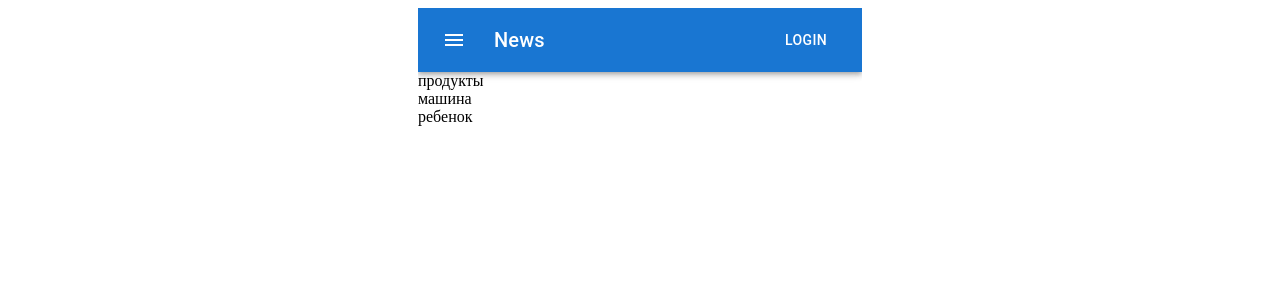
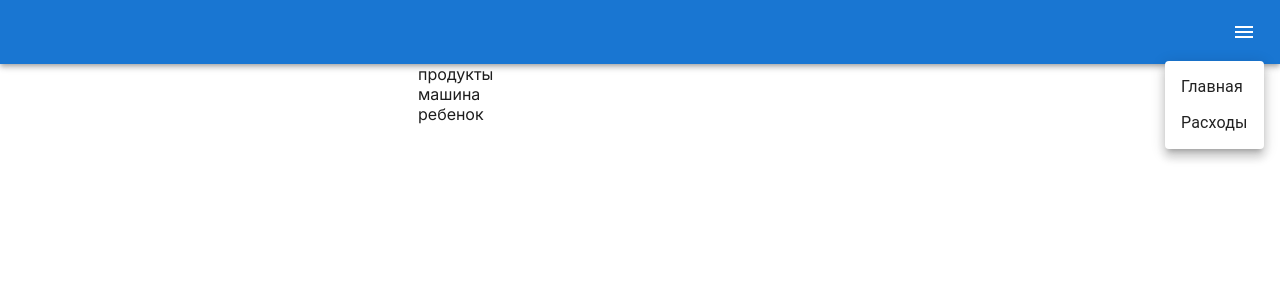
Before and after one commit to AlexeyZheryakov/notebook, a React (Vite) app: page /expenses in a window 1280 px wide. Both pictures are taken after a click on the button "menu". Shown: the top 300 px of the page. Built offline with nearby package versions, Linux system fonts and the light colour scheme.

Commit message:
added reboot styles, added app bar menu on main page

```diff
--- a/package.json
+++ b/package.json
@@ -28,7 +28,8 @@
     "react-dom": "^18.2.0",
     "react-redux": "^9.1.0",
     "react-router-dom": "^6.27.0",
-    "sass": "^1.80.3"
+    "sass": "^1.80.3",
+    "vaul": "^1.1.0"
   },
   "devDependencies": {
     "@testing-library/dom": "^9.3.4",
--- a/src/app/App.tsx
+++ b/src/app/App.tsx
@@ -1,7 +1,88 @@
 import Router from "@/routes"
+import "./index.scss"
+import {
+  AppBar,
+  Box,
+  IconButton,
+  Menu,
+  MenuItem,
+  Toolbar,
+  Typography,
+} from "@mui/material"
+import MenuIcon from "@mui/icons-material/Menu"
+import { useState } from "react"
+import { useNavigate } from "react-router-dom"
+import { getRouteExpenses, getRouteMain } from "@/routes/router"
 
 const App = () => {
-  return <Router />
+  const navigate = useNavigate()
+  const [anchorEl, setAnchorEl] = useState<null | HTMLElement>(null)
+  const handleCloseMenu = () => {
+    setAnchorEl(null)
+  }
+  const handleOpenMenu = (event: React.MouseEvent<HTMLElement>) => {
+    setAnchorEl(event.currentTarget)
+  }
+
+  return (
+    <>
+      <Box sx={{ flexGrow: 1 }}>
+        <AppBar position="static">
+          <Toolbar>
+            <Typography
+              variant="h6"
+              component="div"
+              sx={{ flexGrow: 1 }}
+            ></Typography>
+            <IconButton
+              size="large"
+              edge="end"
+              color="inherit"
+              aria-label="menu"
+              onClick={handleOpenMenu}
+            >
+              <MenuIcon />
+            </IconButton>
+            <Menu
+              sx={{ mt: "45px" }}
+              id="menu-appbar"
+              anchorEl={anchorEl}
+              anchorOrigin={{
+                vertical: "top",
+                horizontal: "right",
+              }}
+              keepMounted
+              transformOrigin={{
+                vertical: "top",
+                horizontal: "right",
+              }}
+              open={Boolean(anchorEl)}
+              onClose={handleCloseMenu}
+            >
+              <MenuItem
+                onClick={() => {
+                  navigate(getRouteMain())
+                  handleCloseMenu()
+                }}
+              >
+                <Typography sx={{ textAlign: "center" }}>Главная</Typography>
+              </MenuItem>
+              <MenuItem
+                onClick={() => {
+                  navigate(getRouteExpenses())
+                  handleCloseMenu()
+                }}
+              >
+                <Typography sx={{ textAlign: "center" }}>Расходы</Typography>
+              </MenuItem>
+            </Menu>
+          </Toolbar>
+        </AppBar>
+      </Box>
+
+      <Router />
+    </>
+  )
 }
 
 export default App
--- /dev/null
+++ b/src/app/index.scss
@@ -0,0 +1,2 @@
+@import '../theme/reboot.scss';
+@import '../theme/global.scss';
--- a/src/pages/Expenses/Expenses.tsx
+++ b/src/pages/Expenses/Expenses.tsx
@@ -1,14 +1,5 @@
-import {
-  AppBar,
-  Box,
-  Button,
-  Container,
-  IconButton,
-  Stack,
-  Toolbar,
-  Typography,
-} from "@mui/material"
-import MenuIcon from "@mui/icons-material/Menu"
+import { Container, Stack } from "@mui/material"
+
 import s from "./styles.module.scss"
 
 export const TEST_ID = "Expenses"
@@ -45,30 +36,11 @@ const Expenses = () => {
       className={s.expenses}
       data-testid={TEST_ID}
     >
-      <Box sx={{ flexGrow: 1 }}>
-        <AppBar position="static">
-          <Toolbar>
-            <IconButton
-              size="large"
-              edge="start"
-              color="inherit"
-              aria-label="menu"
-              sx={{ mr: 2 }}
-            >
-              <MenuIcon />
-            </IconButton>
-            <Typography variant="h6" component="div" sx={{ flexGrow: 1 }}>
-              News
-            </Typography>
-            <Button color="inherit">Login</Button>
-          </Toolbar>
-        </AppBar>
-        <div className={s.expensesContent}>
-          {expenses.map(({ id, type }) => (
-            <Stack key={id}>{type}</Stack>
-          ))}
-        </div>
-      </Box>
+      <div className={s.expensesContent}>
+        {expenses.map(({ id, type }) => (
+          <Stack key={id}>{type}</Stack>
+        ))}
+      </div>
     </Container>
   )
 }
--- a/src/pages/Main/Main.tsx
+++ b/src/pages/Main/Main.tsx
@@ -1,4 +1,5 @@
 import { Container } from "@mui/material"
+
 import s from "./styles.module.scss"
 
 export const TEST_ID = "Main"
--- /dev/null
+++ b/src/theme/color.scss
@@ -0,0 +1,139 @@
+// background
+$background-White-100: #ffffff;
+$background-White-30: #ffffff4d;
+$background-White-20: #ffffff33;
+
+$background-Grey-100: #1d1d1d;
+$background-Grey-90: #393939;
+$background-Grey-80: #1d1d1dcc;
+$background-Grey-60: #1d1d1d99;
+$background-Grey-50: #1d1d1d80;
+$background-Grey-30: #1d1d1d4d;
+$background-Grey-10: #1d1d1d1a;
+
+$background-red-100: #ff0a56;
+
+$background-light-grey: #f0f0f0;
+
+$background-lime: #7fff00;
+
+// stroke
+$stroke-white-100: #ffffff;
+$stroke-Grey-100: #1d1d1d;
+$stroke-white-30: #ffffff4d;
+$stroke-grey-10: #1d1d1d1a;
+
+$stroke-red-100: #ff0a56;
+
+//Typography & text
+$text-color-white-100: #ffffff;
+$text-color-white-50: #ffffff80;
+$text-color-grey-100: #1d1d1d;
+$text-color-grey-50: #1d1d1d80;
+$text-color-grey-60: #1d1d1d99;
+
+$primary-text: #1d1d1d;
+$secondary-text: #ffffff;
+$error-text: #ff0a56;
+$red-text: #ff0a56;
+$lime-text: #7fff00;
+$disabled-text: #1d1d1d4d;
+$primary-border: #ffffff;
+$secondary-border: #1d1d1d;
+
+// Divider ==========
+$black-divider-background: #1d1d1d;
+$white-divider-background: #ffffff;
+$grey-divider-background: #1d1d1d1a;
+
+// Bottom sheet ==========
+$bottom-sheet-background-white: #ffffff;
+$bottom-sheet-background-grey: #e8e8e8;
+$bottom-sheet-backdrop-background: rgba(29, 29, 29, 30%);
+
+// Bottom navigation ==========
+$bottom-navigation-background-light: #ffffff99;
+$bottom-navigation-background-dark: #1d1d1d99;
+
+// TabButtons ==========
+$tab-buttons-background: #1d1d1d1a;
+$tab-buttons-btn: #f0f0f0;
+$tab-buttons-btn-active: #ffffff;
+
+// input ==========
+$input-primary-background: #f4f4f4;
+$input-secondary-background: #1d1d1d;
+
+// PinInput ==========
+$pin-input-background: #ffffff;
+$pin-input-border-bottom: #ffffff66;
+$pin-input-border-bottom-error: #ff0a56;
+
+// Card ==========
+$card-background-white: #ffffff;
+$card-background-grey: #dddddd;
+
+// Notice ==========
+$notice-background-success: #7fff00;
+$notice-background-warning: #ffe923;
+$notice-background-error: #db2c2c;
+$notice-background-info: #f0f0f0;
+
+// Search ==========
+$search-background-grey: $background-Grey-10;
+$search-caret-color: #7fff00;
+
+// FilterMenu ==========
+$filter-menu-background: #e8e8e8;
+
+// Point ==========
+$point-end-background: #262626;
+$sizes-background-black: #1d1d1d;
+
+// CheckBox ==========
+$checkbox-no-active-background-color-grey: #1d1d1d1a;
+$checkbox-no-active-background-color-lightgrey: #ffffff50;
+$checkbox-active-background-color-green: #7fff00;
+$checkbox-after-background-color-white: #ffffff;
+
+// Edit ==========
+$edit-avatar-button-background-color: #f4f4f4;
+$edit-avatar-profile-icon-background-color: #ffffff;
+
+// Edit ==========
+$profile-invite-banner-background-color: #7fff00;
+
+// AreaGraphic ==========
+$tooltip-item-background-color: #dc01ff;
+$graphic-background-color: #2c2c2c;
+
+// SwiperPicker ==========
+$swiper-picker-background-line: #7fff00;
+
+// DatePicker ==========
+$date-picker-background-active: #1d1d1d;
+
+// SplashScreen ==========
+$splash-screen-background: #1d1d1d;
+
+// Onboarding ==========
+$onboarding-caret-color: #adfa2e;
+$onboarding-button-color-grey: #545454;
+$onboarding-button-color-lime: #7fff00;
+$onboarding-loading-bar-background: #272727;
+
+// PaySubscribe ==========
+$pay-subscribe-background: #7fff00;
+
+// BodyMassIndex ==========
+$bodymassindex-background-color: #2c2c2c;
+
+// CircularProgressbar
+$circular-progressbar-track-color: #ffffff66;
+$circular-progressbar-indicator-color: #7fff00;
+
+// Stepmeter
+$stepmeter-background: #2c2c2c;
+$stepmeter-tooltip-background: #ffffff1a;
+$stepmeter-progress-indicator: #db00ff;
+$stepmeter-progress-indicator-done: #7fff00;
--- /dev/null
+++ b/src/theme/font.scss
@@ -0,0 +1,49 @@
+@import url('https://fonts.googleapis.com/css2?family=Inter:wght@400;500;700;800&family=Open+Sans&display=swap');
+
+@font-face {
+  font-family: 'Druk Wide-Medium';
+  src: local('Druk Wide-Medium'), url('../assets/fonts/druk/Druk-Wide-Medium-Web.eot') format('eot'),
+    url('../assets/fonts/druk/Druk-Wide-Medium-Web.ttf') format('ttf'),
+    url('../assets/fonts/druk/Druk-Wide-Medium-Web.woff') format('woff'),
+    url('../assets/fonts/druk/Druk-Wide-Medium-Web.woff2') format('woff2');
+}
+
+$font-family: 'Inter';
+$font-family-druk: 'Druk Wide-Medium';
+
+$font-size-primary: 16px;
+
+$font-weight-primary: 400;
+
+$font-size-h1: 28px;
+$line-height-h1: 32px;
+
+$font-size-h2: 24px;
+$line-height-h2: 30px;
+
+$font-size-h3: 20px;
+$line-height-h3: 24px;
+
+$font-size-h4: 16px;
+$line-height-h4: 20px;
+
+$font-size-h5: 14px;
+$line-height-h5: 20px;
+
+$font-size-h6: 12px;
+$line-height-h6: 16px;
+
+$font-size-text1: 16px;
+$line-height-text1: 24px;
+
+$font-size-text2: 14px;
+$line-height-text2: 20px;
+
+$font-size-text3: 12px;
+$line-height-text3: 16px;
+
+$font-size-text4: 10px;
+$line-height-text4: 12px;
+
+$font-size-button-text: 16px;
+$line-height-button-text: 24px;
--- /dev/null
+++ b/src/theme/global.scss
@@ -0,0 +1,21 @@
+@import "./index.scss";
+
+html,
+body {
+  height: 100%;
+  width: 100%;
+  color: $primary-text;
+  font-family: $font-family;
+  font-weight: $font-weight-primary;
+  font-size: $font-size-primary;
+
+  -moz-user-select: none;
+  -khtml-user-select: none;
+  user-select: none;
+
+  overflow: hidden;
+}
+
+#root {
+  height: 100%;
+}
--- /dev/null
+++ b/src/theme/index.scss
@@ -0,0 +1,2 @@
+@import "./color.scss";
+@import "./font.scss";
--- /dev/null
+++ b/src/theme/reboot.scss
@@ -0,0 +1,80 @@
+* {
+  padding: 0px;
+  margin: 0px;
+  border: 0px;
+}
+
+*,
+*:before,
+*:after {
+  -moz-box-sizing: border-box;
+  -webkit-box-sizing: border-box;
+  box-sizing: border-box;
+}
+
+html,
+body {
+  margin: 0;
+  padding: 0;
+}
+
+input,
+button,
+select,
+textarea {
+  margin: 0;
+  padding: 0;
+  font-family: inherit;
+  line-height: inherit;
+  background-color: inherit;
+  color: inherit;
+  text-transform: none;
+  -webkit-tap-highlight-color: transparent;
+}
+
+input::-ms-clear {
+  display: none;
+}
+
+button {
+  cursor: pointer;
+}
+
+button::-moz-focus-inner {
+  padding: 0;
+  border: 0;
+}
+
+a,
+a:visited {
+  text-decoration: none;
+  color: inherit;
+  -webkit-tap-highlight-color: transparent;
+}
+
+a:hover {
+  text-decoration: none;
+}
+
+a:active {
+  text-decoration: none;
+  color: inherit;
+}
+
+ul li {
+  list-style: none;
+}
+
+img {
+  vertical-align: top;
+}
+
+h1,
+h2,
+h3,
+h4,
+h5,
+h6 {
+  font-weight: inherit;
+  font-size: inherit;
+}
```
Also changed, not shown: 1 other file (tests, documents, lock files or other folders).
